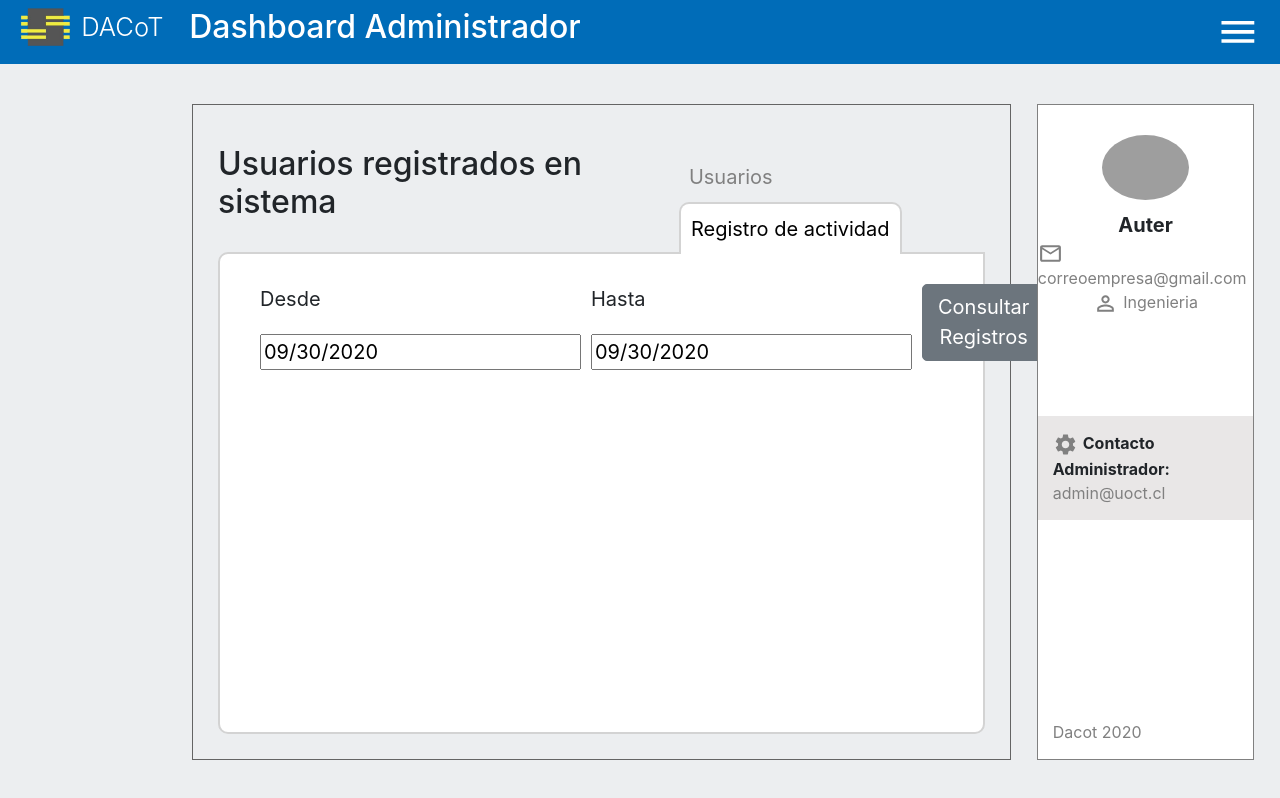
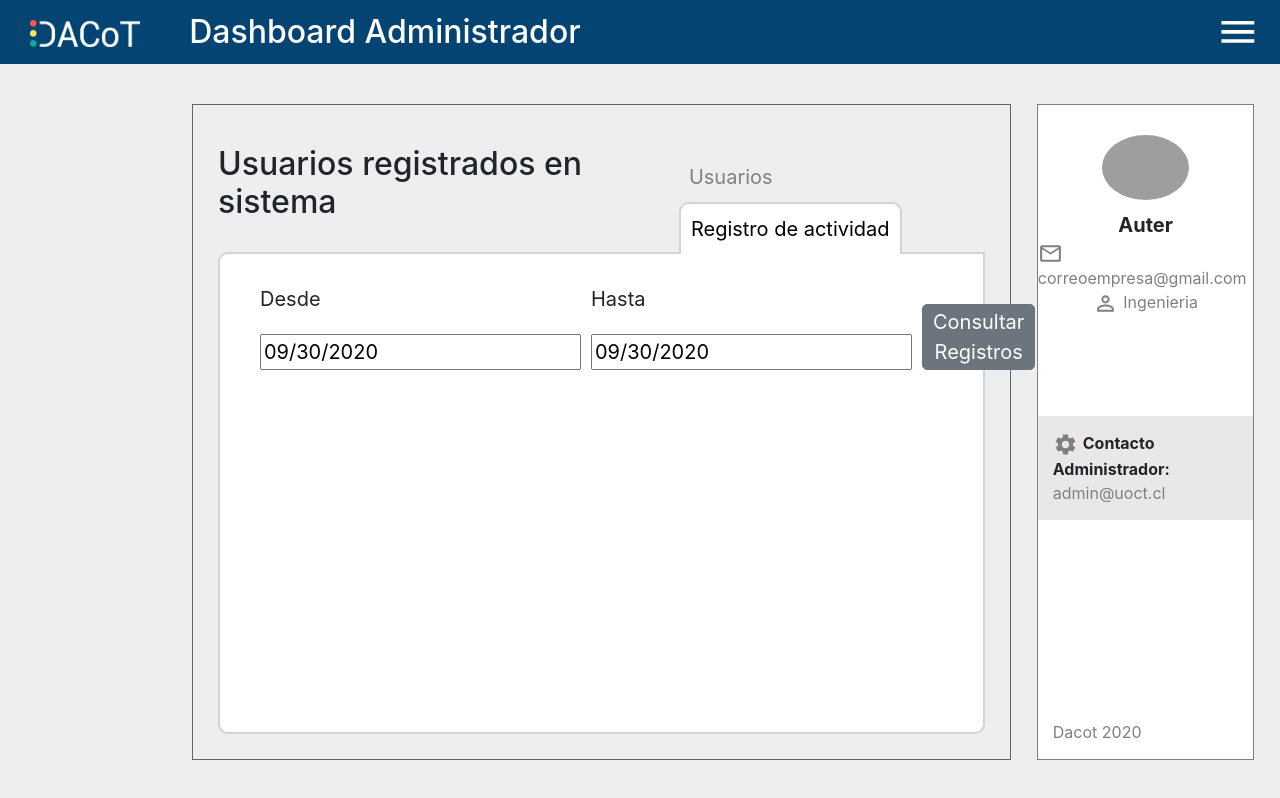
Before and after one commit to DACoT-UOCT/frontend, a React app: page /administracion in a window 1280 px wide. Built offline with nearby package versions, Linux system fonts and the light colour scheme; some packages are replaced by stand-ins of ours; grey boxes are pictures that could not be loaded.

Commit message:
Detalles interfaz

```diff
--- a/src/components/Administracion/Administracion.module.css
+++ b/src/components/Administracion/Administracion.module.css
@@ -57,3 +57,11 @@
     border-radius: 10px;
     border: 2px solid lightgray;
 }
+
+.registro {
+    align-items: flex-end ;
+}
+
+.registro button {
+    padding: 2px 10px;
+}
--- a/src/components/Administracion/RegistroActividad.js
+++ b/src/components/Administracion/RegistroActividad.js
@@ -3,6 +3,7 @@ import { Table } from "reactstrap";
 import "react-datepicker/dist/react-datepicker.css";
 import Loading from "../Shared/Loading";
 import DatePicker from "react-datepicker";
+import styles from './Administracion.module.css';
 import { useImmerReducer } from "use-immer";
 
 import { Form, Row, Col, Button, Input, FormGroup } from "reactstrap";
@@ -86,7 +87,7 @@ const RegistroActividad = (props) => {
 
   return (
     <>
-      <div style={{ display: "flex" }}>
+      <div className={styles.registro} style={{ display: "flex" }}>
         <div style={{ "padding-left": "10px" }}>
           <p>Desde</p>
           <DatePicker
--- a/src/components/shared/Header.js
+++ b/src/components/shared/Header.js
@@ -26,13 +26,12 @@ const Header = () => {
 
   return (
     <div className={styles.bar}>
-        <h2 className={styles.logo}>
+        <div className={styles.logo}>
           <img
-            src="/logo_dacot.png"
+            src="/logo.png"
             alt="Logo"
-          />{" "}
-          DACoT
-        </h2>
+          />
+        </div>
         <h2 className={styles.header_title}>{section}</h2>
         <Nav/>
     </div>
--- a/src/components/shared/Header.module.css
+++ b/src/components/shared/Header.module.css
@@ -1,6 +1,6 @@
 .bar {
     width: 100vw !important;
-    background: #006cb8;
+    background: #034472;
     color: white;
     display: flex;
     justify-content: space-between !important;
@@ -10,20 +10,16 @@
 
 .logo {
     width: 10%;
-    display: flex;
-    font-weight: 300;
-    align-items: center;
-    font-size: 2vw;
     margin-right: 10px;
 }
 
 .logo img {
-    width: 4vw;
-    height: 3vw;
-    margin-right: 10px;
+    width: 110px;
+    margin-left: 10px;
 }
 
 .header_title {
     width: 80%;
     font-size: 1.6rem;
+    margin-bottom: 0;
 }
--- a/src/components/shared/Nav.js
+++ b/src/components/shared/Nav.js
@@ -32,7 +32,7 @@ export default function Nav() {
                     <button
                     color="inherit"
                     onClick={() => dispatch({ type: "logOut" })}>
-                    SALIR
+                    Salir
                     </button>
                 </Link>
             </div>
--- a/src/components/shared/Nav.module.css
+++ b/src/components/shared/Nav.module.css
@@ -5,11 +5,19 @@
     top: 0;
     z-index: 100;
     height: 100vh;
-    background-color: #006cb8;
+    background-color: #034472;;
     flex-direction: column;
     padding: 1rem 2rem;
     margin-right: -400px;
     transition: margin 0.4s;
+}
+
+.menu button{
+    border: none;
+    font-size: inherit   !important;
+    background-color: transparent;
+    padding: 0;
+    color: white;
 }
 
 .back {
```
Also changed, not shown: public/logo.png (added).
